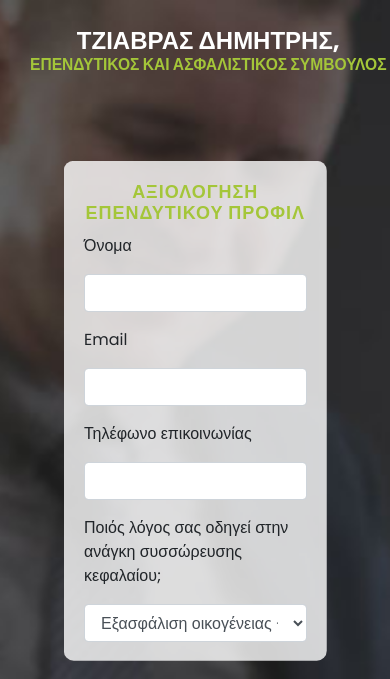
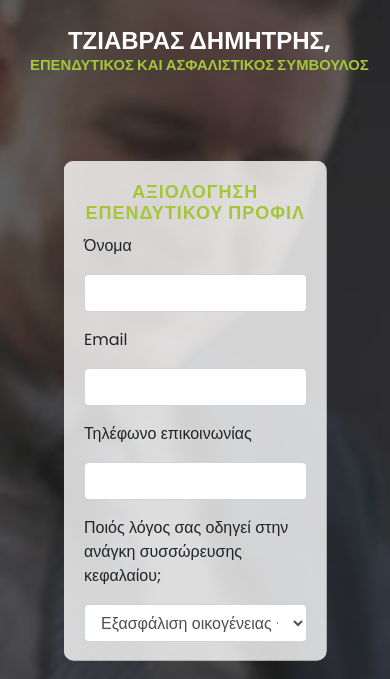
Before and after one commit to dtzia/investment_advisor_webpage1, a Flask app: page / in a window 390 px wide. Shown: the top 679 px of the page. Run offline with Flask 3, Linux system fonts and the light colour scheme; some libraries are stand-ins or nearby versions.

Commit message:
Initial commit

```diff
--- a/static/css/templatemo-finance-business.css
+++ b/static/css/templatemo-finance-business.css
@@ -984,7 +984,7 @@
     .navbar-subheading {
     display: block;
     text-align: center;
-    font-size: 4vw;
+    font-size: 3.8vw;
     .navbar-heading,
     .navbar-subsubheading {
     display: none;
```
